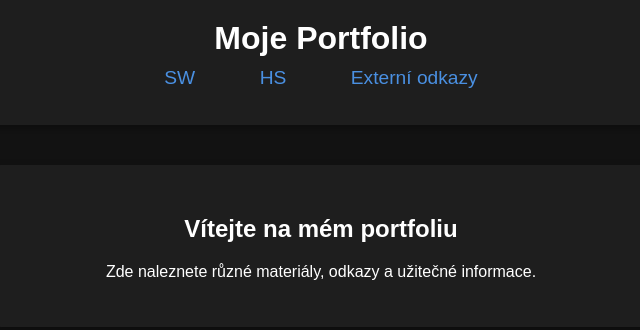
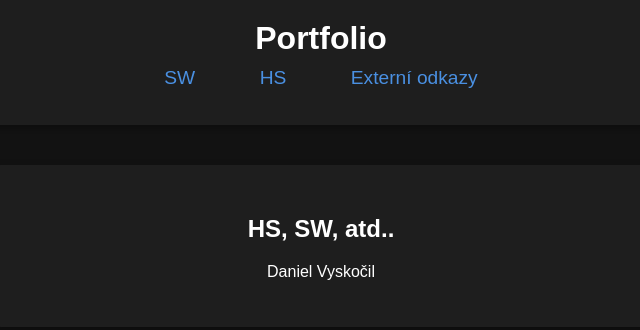
Before and after one commit to Takez0o/web, a plain HTML site: page index.html in a window 1280 px wide. Shown: the whole page, without its empty margins (319-959 px from the left). Drawn offline with Linux system fonts and the light colour scheme.

Commit message:
Update index.html

```diff
--- a/index.html
+++ b/index.html
@@ -8,7 +8,7 @@
 </head>
 <body>
     <header>
-        <h1>Moje Portfolio</h1>
+        <h1>Portfolio</h1>
         <nav>
             <ul>
                 <li><a href="sw.html">SW</a></li>
@@ -20,8 +20,8 @@
 
     <main>
         <section class="intro">
-            <h2>Vítejte na mém portfoliu</h2>
-            <p>Zde naleznete různé materiály, odkazy a užitečné informace.</p>
+            <h2>HS, SW, atd..</h2>
+            <p>Daniel Vyskočil</p>
         </section>
     </main>
 </body>
```
